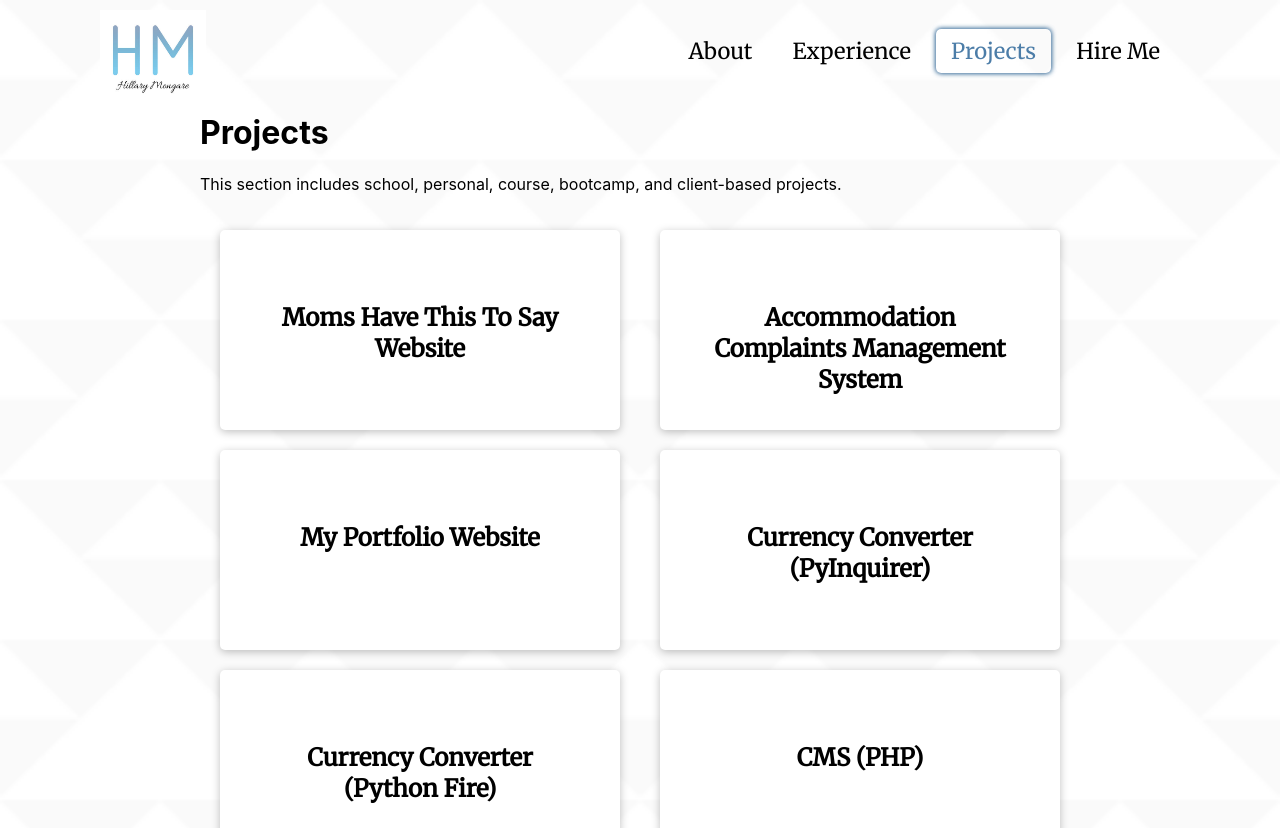
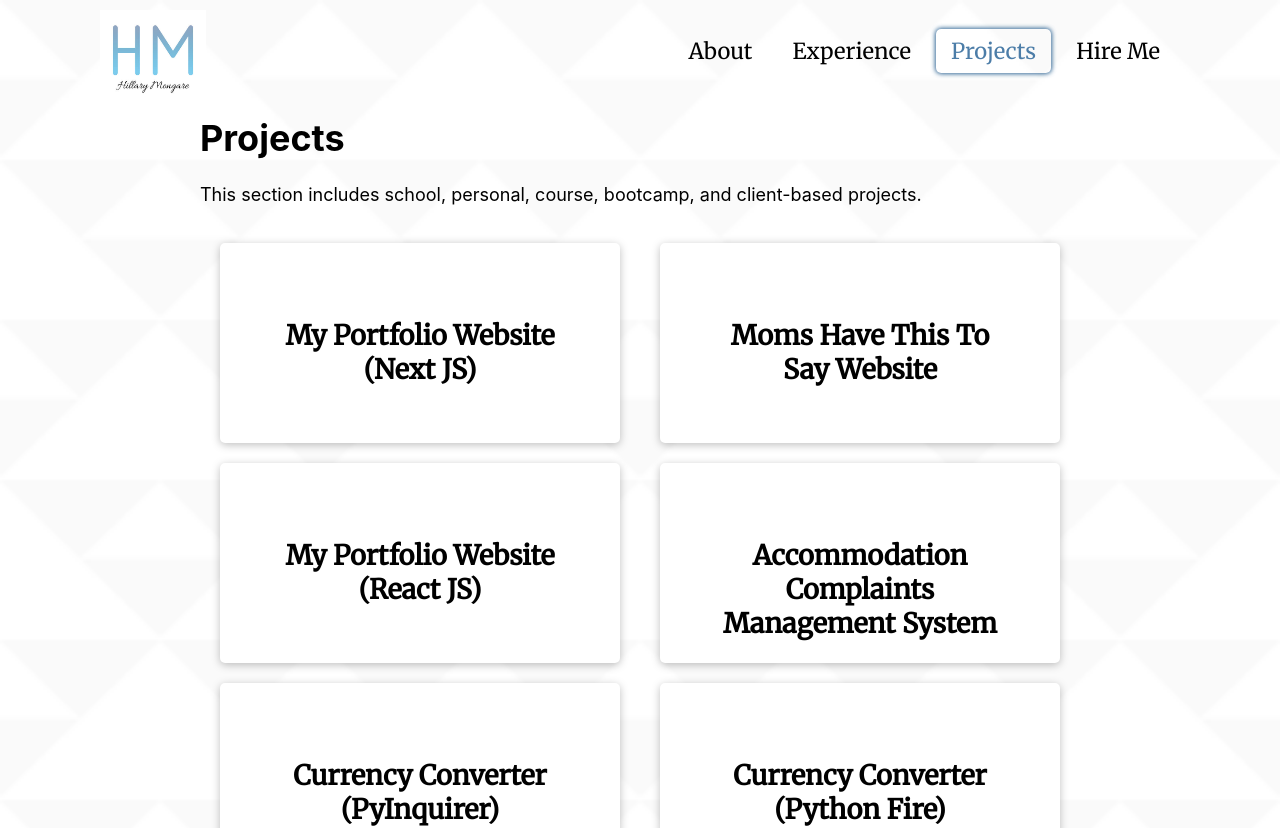
Before and after one commit to mongare70/my-portfolio-website-next-js-FE, a Next.js app: page /projects in a window 1280 px wide. Shown: the top 828 px of the page. Built offline with nearby package versions, Linux system fonts and the light colour scheme.

Commit message:
v1 update

```diff
--- a/pages/projects.js
+++ b/pages/projects.js
@@ -13,11 +13,31 @@ const Projects = () => {
         <div className={classes.row}>
           <div className={classes.column}>
             <a
+              href="https://hillary-oyaro-mongare.vercel.app/"
+              target="_blank"
+              rel="noopener noreferrer"
+            >
+              <h2>My Portfolio Website (Next JS)</h2>
+            </a>
+          </div>
+          <div className={classes.column}>
+            <a
               href="https://momshavethistosay.com/"
               target="_blank"
               rel="noopener noreferrer"
             >
               <h2>Moms Have This To Say Website</h2>
+            </a>
+          </div>
+        </div>
+        <div className={classes.row}>
+          <div className={classes.column}>
+            <a
+              href="https://github.com/mongare70/my-portfolio-website"
+              target="_blank"
+              rel="noopener noreferrer"
+            >
+              <h2>My Portfolio Website (React JS)</h2>
             </a>
           </div>
           <div className={classes.column}>
@@ -33,15 +53,6 @@ const Projects = () => {
         <div className={classes.row}>
           <div className={classes.column}>
             <a
-              href="https://github.com/mongare70/my-portfolio-website"
-              target="_blank"
-              rel="noopener noreferrer"
-            >
-              <h2>My Portfolio Website</h2>
-            </a>
-          </div>
-          <div className={classes.column}>
-            <a
               href="https://github.com/mongare70/Currency-Converter-CLI-Application-PyInquirer"
               target="_blank"
               rel="noopener noreferrer"
@@ -49,8 +60,6 @@ const Projects = () => {
               <h2>Currency Converter (PyInquirer)</h2>
             </a>
           </div>
-        </div>
-        <div className={classes.row}>
           <div className={classes.column}>
             <a
               href="https://github.com/mongare70/Currency-Converter-CLI-Application-Fire-"
@@ -60,6 +69,8 @@ const Projects = () => {
               <h2>Currency Converter (Python Fire)</h2>
             </a>
           </div>
+        </div>
+        <div className={classes.row}>
           <div className={classes.column}>
             <a
               href="https://github.com/mongare70/cms"
@@ -69,8 +80,6 @@ const Projects = () => {
               <h2>CMS (PHP)</h2>
             </a>
           </div>
-        </div>
-        <div className={classes.row}>
           <div className={classes.column}>
             <a
               href="https://github.com/mongare70/CMS---React-FE"
--- a/styles/Projects.module.css
+++ b/styles/Projects.module.css
@@ -1,4 +1,5 @@
 .control {
+  font-size: 18px;
   margin-left: 200px;
   margin-right: 200px;
   margin-bottom: 50px;
```
Also changed, not shown: 1 other file (tests, documents, lock files or other folders).
